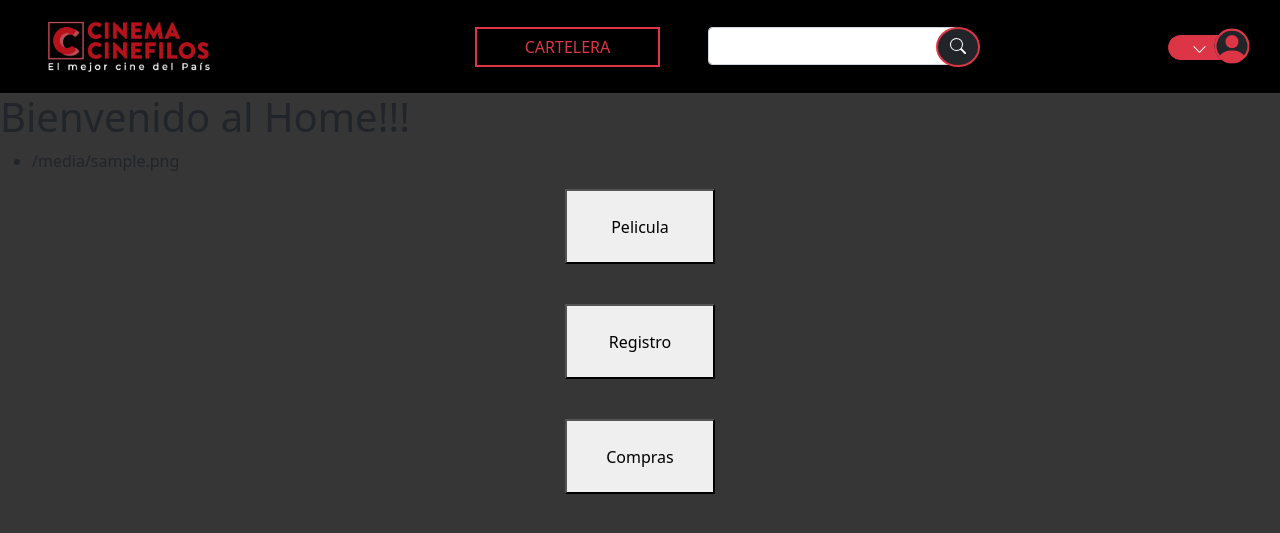
After one commit to Cesar4280/cine, a Flask app: template src/templates/index copy.html in a window 1280 px wide. The commit adds this page. Shown: the top 533 px of the page. Run offline with Flask 2, Linux system fonts and the light colour scheme; the template is opened without the code that fills it: most values are stand-ins (such as "Sample title", 1, 10 or a date in 2020).

Commit message:
cambio style, index

```diff
--- a/src/static/css/style.css
+++ b/src/static/css/style.css
@@ -1,3 +1,13 @@
 .bg-gray {
     background: #363636;
 }
+.bg-black {
+    background: #000;
+}
+.dropdown-login {
+    width: 4rem;
+    height: 1.55rem;
+}
+.w-4rem {
+    width: 4rem;
+}
--- /dev/null
+++ b/src/templates/index copy.html
@@ -0,0 +1,74 @@
+<!DOCTYPE html>
+<html lang="en">
+<head>
+    <meta charset="UTF-8">
+    <meta http-equiv="X-UA-Compatible" content="IE=edge">
+    <meta name="viewport" content="width=device-width, initial-scale=1">
+    <link rel="stylesheet" type="text/css" href="{{ url_for('static', filename='css/bootstrap.min.css') }}">
+    <link rel="stylesheet" type="text/css" href="{{ url_for('static', filename='css/style.css') }}">
+    <title>Document</title>
+</head>
+<body class="bg-gray">
+    <nav class="navbar navbar-expand-lg navbar-dark bg-black">
+        <div class="container-fluid px-5 py-2">
+            <a class="navbar-brand" href="/">
+                <img class="img-fluid w-75" src="{{ url_for('static', filename='img/logo.png') }}" alt="logo">
+            </a>
+            <button class="navbar-toggler" type="button" data-bs-toggle="collapse" data-bs-target="#navbarNavAltMarkup"
+                aria-controls="navbarNavAltMarkup" aria-expanded="false" aria-label="Toggle navigation">
+                <span class="navbar-toggler-icon"></span>
+            </button>
+            <div class="collapse navbar-collapse" id="navbarNavAltMarkup">
+                <div class="navbar-nav mx-auto text-center">
+                    <a class="btn mx-auto mx-lg-0 btn-outline-danger px-5 rounded-0 border-2 mt-4 mt-lg-0"
+                        href="/cartelera">CARTELERA</a>
+                    <div class="position-relative mx-auto ms-lg-5 mt-4 mt-lg-0 w-50">
+                        <input class="form-control me-lg-2 rounded-start" type="search" aria-label="Search">
+                        <button
+                            class="btn btn-dark border-danger border-2 rounded-circle position-absolute top-50 start-100 translate-middle"
+                            type="submit">
+                            <svg xmlns="http://www.w3.org/2000/svg" width="16" height="16" fill="currentColor"
+                                class="bi bi-search mb-1" viewBox="0 0 16 16">
+                                <path
+                                    d="M11.742 10.344a6.5 6.5 0 1 0-1.397 1.398h-.001c.03.04.062.078.098.115l3.85 3.85a1 1 0 0 0 1.415-1.414l-3.85-3.85a1.007 1.007 0 0 0-.115-.1zM12 6.5a5.5 5.5 0 1 1-11 0 5.5 5.5 0 0 1 11 0z" />
+                            </svg>
+                        </button>
+                    </div>
+                </div>
+                <div class="position-relative mx-auto mt-4 mt-lg-0 mx-lg-0 w-4rem">
+                    <a class="btn btn-danger rounded-pill dropdown-login" href="/login2">
+                        <svg xmlns="http://www.w3.org/2000/svg" width="19" height="19" fill="currentColor"
+                            class="bi mb-5 pb-1 bi-chevron-down" viewBox="0 0 16 16">
+                            <path fill-rule="evenodd"
+                                d="M1.646 4.646a.5.5 0 0 1 .708 0L8 10.293l5.646-5.647a.5.5 0 0 1 .708.708l-6 6a.5.5 0 0 1-.708 0l-6-6a.5.5 0 0 1 0-.708z" />
+                        </svg>
+                    </a>
+                    <div class="position-absolute top-50 start-100 translate-middle bg-dark rounded-circle">
+                        <svg xmlns="http://www.w3.org/2000/svg" width="35" height="35" fill="currentColor"
+                            class="bi text-danger bi-person-circle" viewBox="0 0 16 16">
+                            <path d="M11 6a3 3 0 1 1-6 0 3 3 0 0 1 6 0z" />
+                            <path fill-rule="evenodd"
+                                d="M0 8a8 8 0 1 1 16 0A8 8 0 0 1 0 8zm8-7a7 7 0 0 0-5.468 11.37C3.242 11.226 4.805 10 8 10s4.757 1.225 5.468 2.37A7 7 0 0 0 8 1z" />
+                        </svg>
+                    </div>
+                </div>
+            </div>
+        </div>
+    </nav>
+    <h1>Bienvenido al Home!!!</h1>
+    <ul>
+        {% for film in films: %}
+            <li> {{ film["nombre_imagen"] }} </li>
+        {% endfor %}
+    </ul>
+
+    <p align="center"><a href=/pelicula/><button class=grey style="height:75px;width:150px">Pelicula</button></a></p>
+    <br>
+    <p align="center"><a href=/registro/><button class=grey style="height:75px;width:150px">Registro</button></a></p>
+    <br>
+    <p align="center"><a href=/compras/><button class=grey style="height:75px;width:150px">Compras</button></a></p>
+    <br>
+
+
+</body>
+</html>
```
